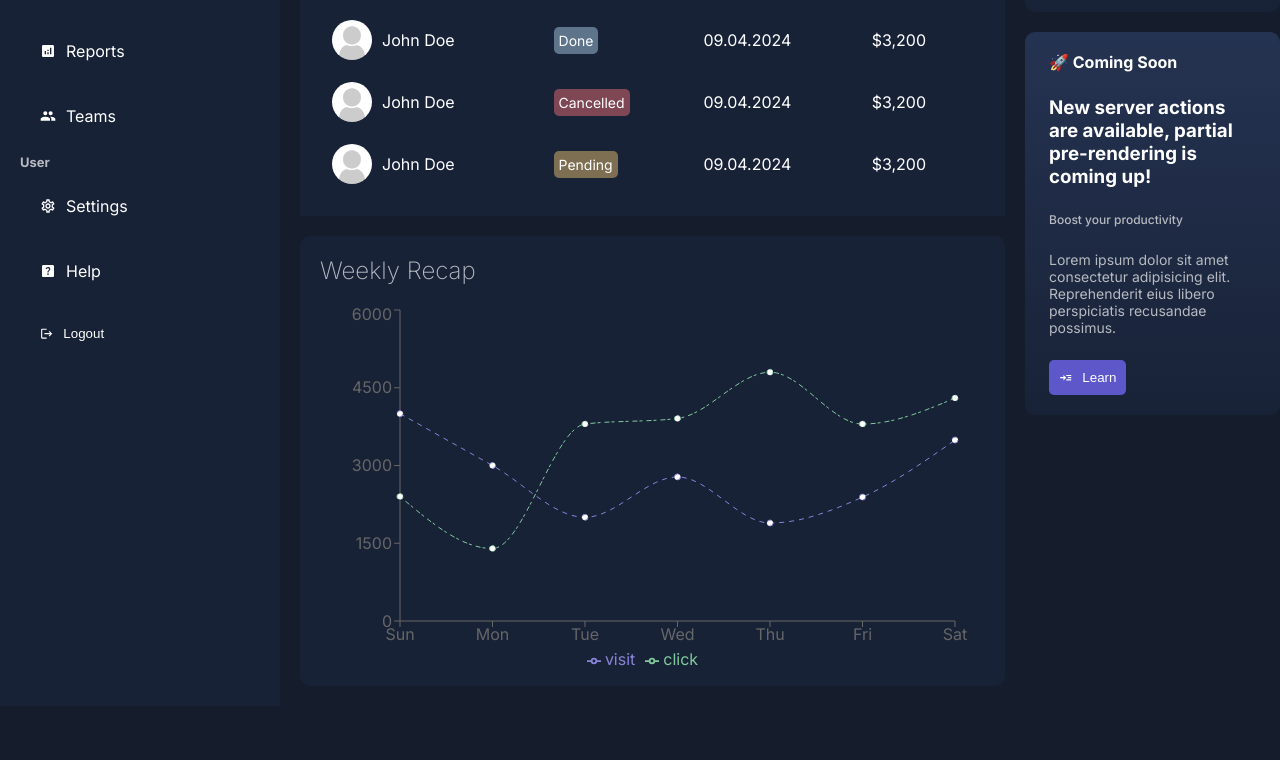
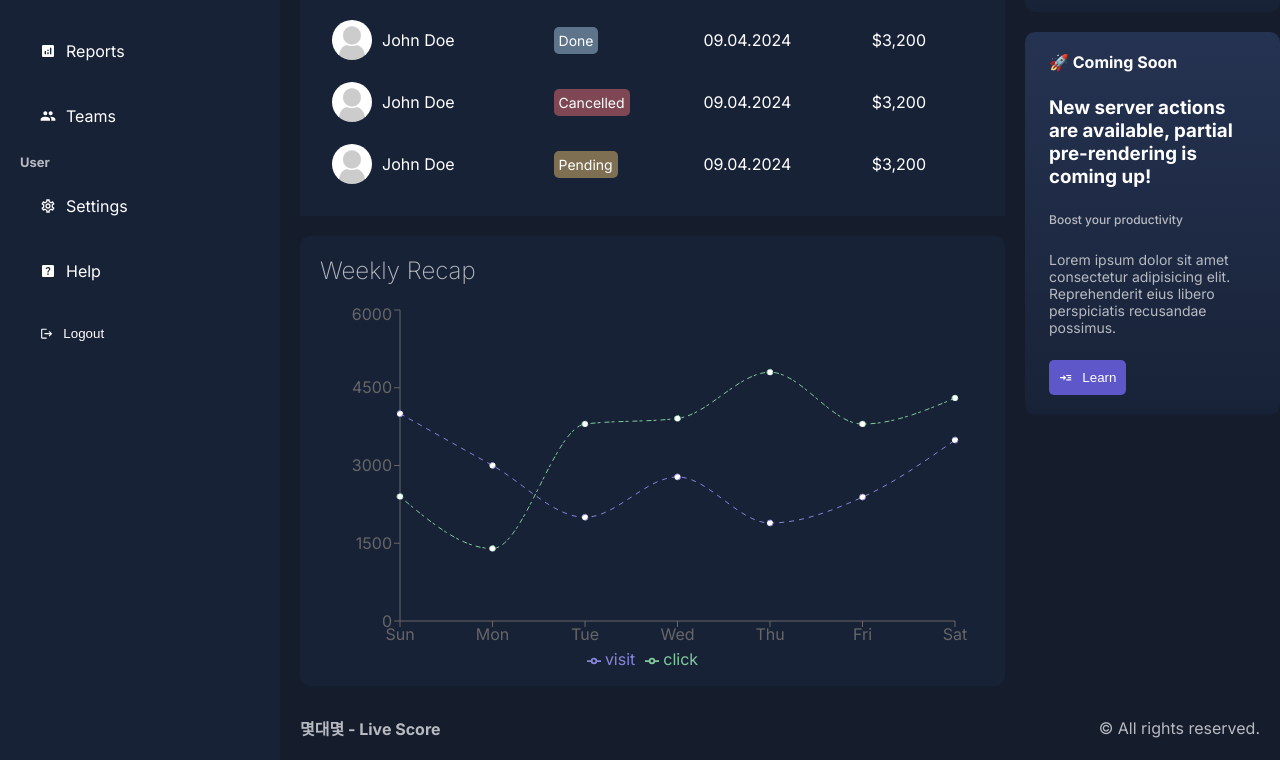
Before and after one commit to walkerJung/next14-admin-templete, a Next.js app: page /dashboard in a window 1280 px wide. Shown: the part 464-1224 px from the top of the page. Before the commit the page ends 1170 px from the top, so only its background shows below. Built offline with nearby package versions, Linux system fonts and the light colour scheme.

Commit message:
design: footer 추가

```diff
--- a/app/dashboard/layout.jsx
+++ b/app/dashboard/layout.jsx
@@ -1,6 +1,7 @@
 import Navbar from "../ui/dashboard/navbar/navbar";
 import Sidebar from "../ui/dashboard/sidebar/sidebar";
 import styles from "../ui/dashboard/dashboard.module.css";
+import Footer from "../ui/dashboard/footer/footer";
 
 const Layout = ({ children }) => {
   return (
@@ -11,6 +12,7 @@
       <div className={styles.content}>
         <Navbar />
         {children}
+        <Footer />
       </div>
     </div>
   );
--- /dev/null
+++ b/app/ui/dashboard/footer/footer.jsx
@@ -0,0 +1,12 @@
+import styles from "./footer.module.css";
+
+const Footer = () => {
+  return (
+    <div className={styles.container}>
+      <div className={styles.logo}>몇대몇 - Live Score</div>
+      <div className={styles.text}>© All rights reserved.</div>
+    </div>
+  );
+};
+
+export default Footer;
--- /dev/null
+++ b/app/ui/dashboard/footer/footer.module.css
@@ -0,0 +1,15 @@
+.container {
+  display: flex;
+  align-items: center;
+  justify-content: space-between;
+  margin-top: 30px;
+  color: var(--textSoft);
+}
+
+.logo {
+  font-weight: bold;
+}
+
+.text {
+  font-style: 12px;
+}
```
